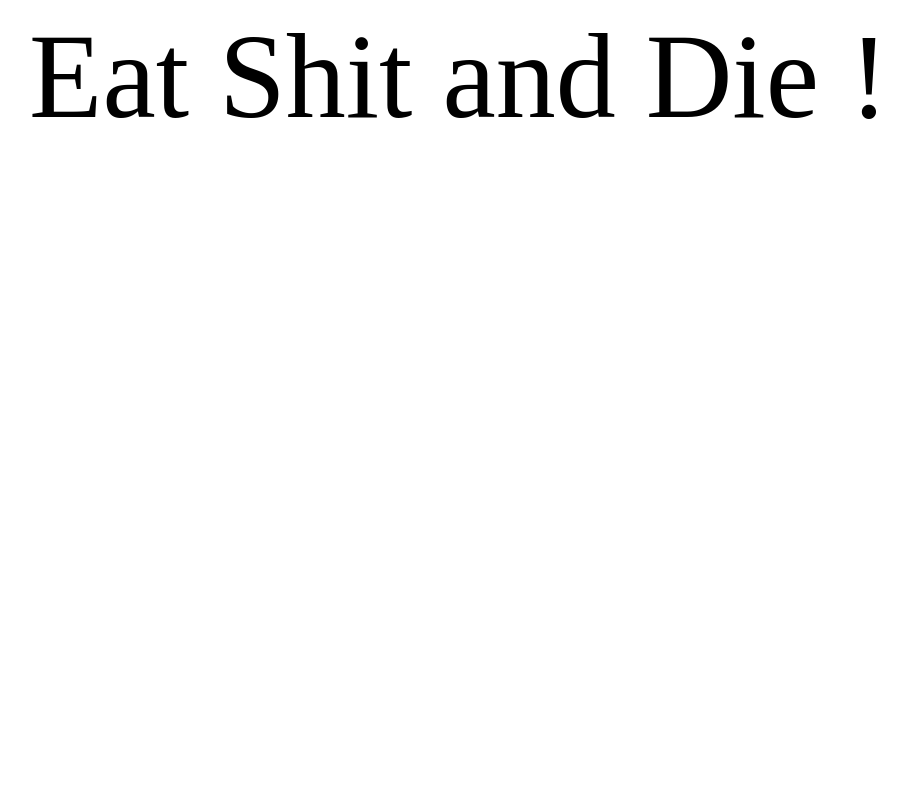
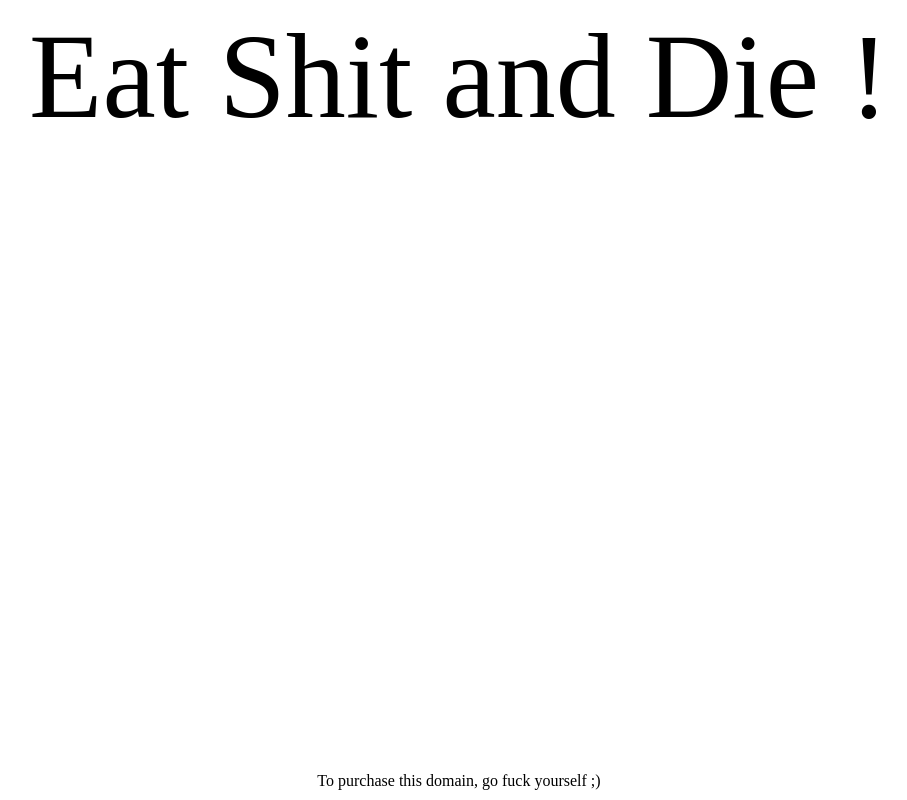
Before and after one commit to ajmeese7/eatshitanddie.xyz, a plain HTML site: page index.html in a window 1280 px wide. Shown: the whole page, without its empty margins (181-1088 px from the left). Drawn offline with Linux system fonts and the light colour scheme.

Commit message:
Added footer
Made sure to specify that the domain is not for sale.

```diff
--- a/index.html
+++ b/index.html
@@ -35,9 +35,21 @@
 				display: block;
 				text-align: center;
 			}
+			footer {
+				position: absolute;
+				bottom: 10px;
+				margin-left: auto;
+				margin-right: auto;
+				left: 0;
+				right: 0;
+				text-align: center;
+			}
 		</style>
 	</head>
 	<body>
 		<p>Eat Shit and Die !</p>
+		<footer>
+			To purchase this domain, go fuck yourself ;)
+		</footer>
 	</body>
 </html>
```
